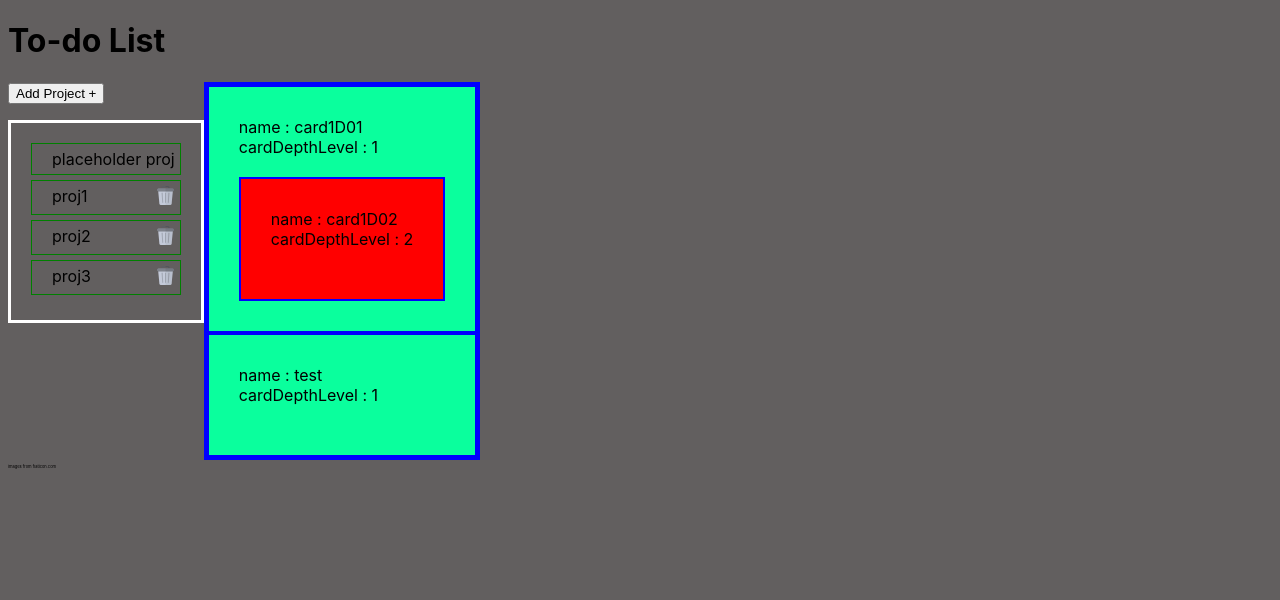
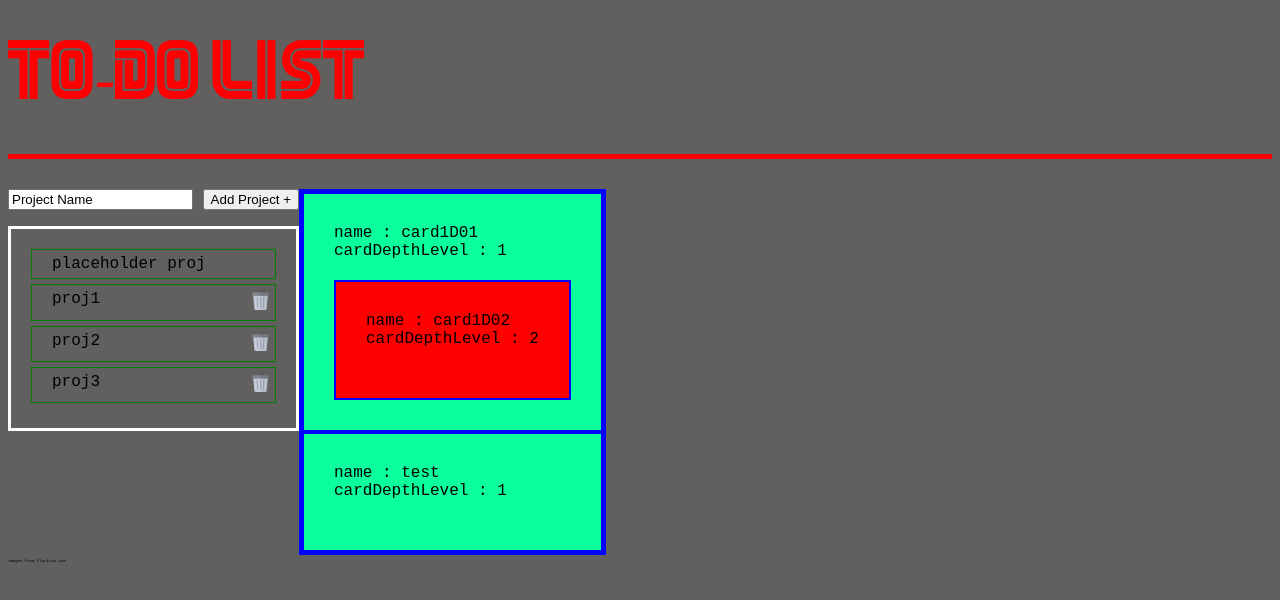
Before and after one commit to thereisnodeveloper/todolist, a website built with webpack: page src/index.html in a window 1280 px wide. Built offline with nearby package versions, Linux system fonts and the light colour scheme.

Commit message:
add/del proj using button in nav

```diff
--- a/src/displayManager.js
+++ b/src/displayManager.js
@@ -1,5 +1,8 @@
 export default {addToDisplay, addClass: addAttribute, batchAdd, createAndAddToDisplay}
 const docContent=document.querySelector(".doc-content")
+import "./index.js"
+import ProjectManager from "./index.js";
+
 
 function addToDisplay(target = docContent, content, elemType = "div") {
   const elem = document.createElement(elemType);
@@ -66,3 +69,17 @@ function batchAdd(target, array, elemtype){ //keeps adding elements to a thing u
 
 }
 // batchAdd(document.querySelector("nav ul"), element, array,"li")
+
+
+(function initialize(){
+    document.querySelector("button.add-project").addEventListener("submit", dispAddNewProject())
+})()
+
+function dispAddNewProject(){
+    const projButtonElem = document.querySelector("#project-name")
+    //call add new project from Project Manager
+    // ProjectManager.createProject()
+    //change UI
+
+    return {projButtonElem}
+}
--- /dev/null
+++ b/src/fonts/style.css
@@ -0,0 +1,8 @@
+/* #### Generated By: http://www.cufonfonts.com #### */
+
+    @font-face {
+    font-family: 'SEGA LOGO FONT';
+    font-style: normal;
+    font-weight: normal;
+    src: local('SEGA LOGO FONT'), url('SEGA.woff') format('woff');
+    }
--- a/src/index.html
+++ b/src/index.html
@@ -7,9 +7,15 @@
 </head>
 <body>
     <h1>To-do List</h1>
+    <div class="line"></div>
     <div class="content-wrapper">
         <nav>
-            <button class="add-project">Add Project +</button>
+            <form action="post">
+                <input type="text" name="project-name" id="project-name"
+                value="Project Name">
+                <button class="add-project">Add Project +</button>
+            </form>
+
             <ul>
                 <li>placeholder proj</li>
             </ul>
--- a/src/index.js
+++ b/src/index.js
@@ -309,3 +309,5 @@ function applyEventListeners(){
     })
 }
 applyEventListeners()
+
+export default ProjectManager
--- a/src/style.css
+++ b/src/style.css
@@ -1,11 +1,36 @@
 :root{   font-family:-apple-system, BlinkMacSystemFont, avenir next, avenir, segoe ui, helvetica neue, helvetica, Cantarell, Ubuntu, roboto, noto, arial, sans-serif; }
+
+
+@font-face {
+    font-family: 'SEGA LOGO FONT';
+    font-style: normal;
+    font-weight: normal;
+    src: local('SEGA LOGO FONT'), url('./fonts/SEGA.woff') format('woff');
+    }
 
 body{
     background-color: rgb(98, 95, 95);
+    font-family: monospace;
+    font-size: 16px;
 }
 
 .content-wrapper{
     display: flex;
+}
+
+h1{
+    font-family: 'SEGA LOGO FONT';
+    font-weight: 100;
+    font-size: 60px;
+    color: red;
+}
+
+.line{
+    border: 3px solid red;
+    /* border-style: inset; */
+    border-top: 3px;
+    border-width: 5px;
+    margin-bottom: 30px;
 }
 
 li{
```
Also changed, not shown: src/fonts/example.html (added, +16 -0 lines), src/fonts/SEGA.woff (added).
